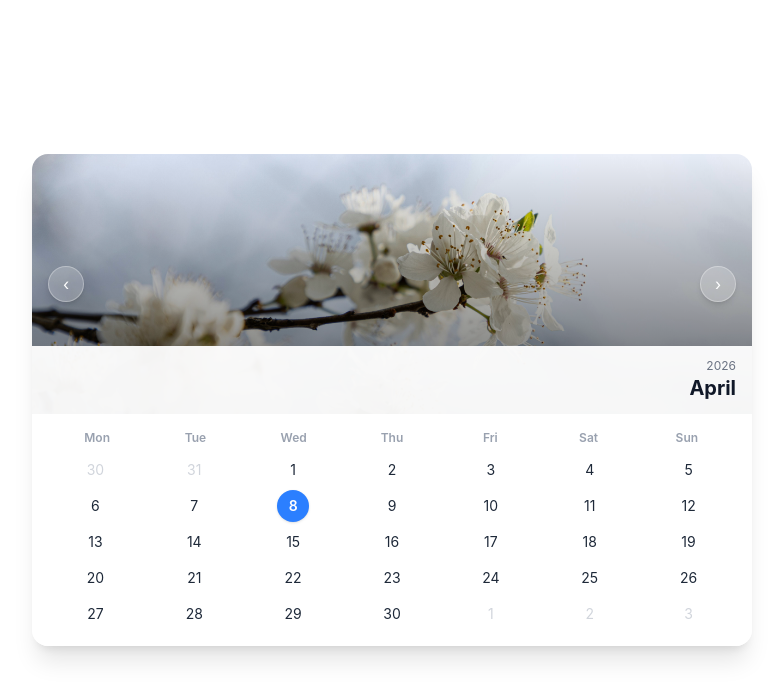
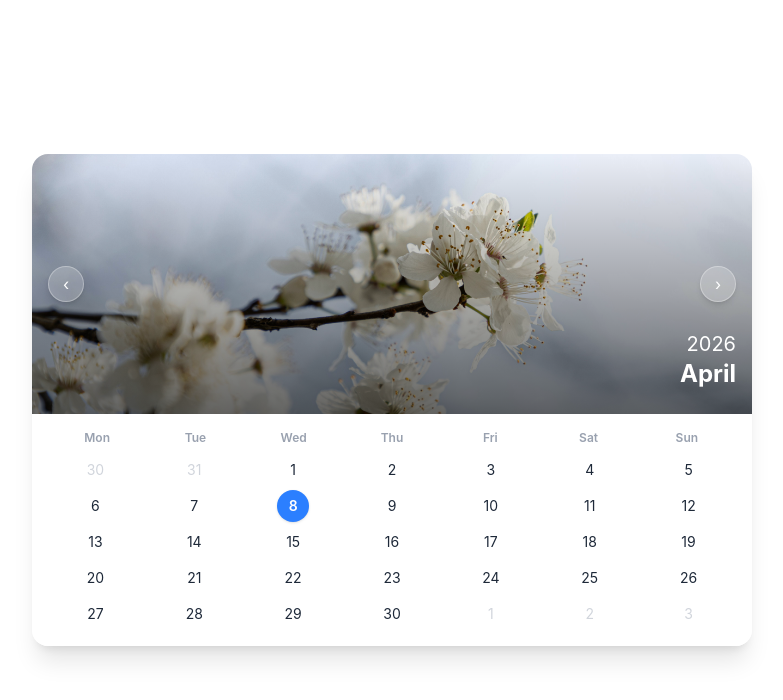
Before and after one commit to Rupam-Mondal/Calender, a React (Vite) app: page / in a window 1280 px wide. Shown: the top 700 px of the page, without its empty margins (248-1031 px from the left). Built offline with nearby package versions, Linux system fonts and the light colour scheme.

Commit message:
Basic Calender UI is done

```diff
--- a/src/Components/Calendar/CalendarHeader.jsx
+++ b/src/Components/Calendar/CalendarHeader.jsx
@@ -39,12 +39,12 @@ export default function CalendarHeader({
 
       <div className="absolute inset-0 bg-gradient-to-t from-black/60 to-transparent" />
 
-      <div className="absolute bottom-0 w-full bg-white/95 px-4 py-3 flex justify-end">
+      <div className="absolute bottom-3 w-full  px-4 py-3 flex justify-end">
         <div className="text-right">
-          <p className="text-xs text-gray-500">
+          <p className="text-xl text-white">
             {format(currentDate, "yyyy")}
           </p>
-          <h1 className="text-xl font-bold text-gray-900">
+          <h1 className="text-2xl font-bold text-white">
             {format(currentDate, "MMMM")}
           </h1>
         </div>
@@ -52,7 +52,7 @@ export default function CalendarHeader({
 
       <button
         onClick={prevMonth}
-        className="absolute left-4 top-1/2 -translate-y-1/2
+        className="absolute cursor-pointer left-4 top-1/2 -translate-y-1/2
         bg-white/20 hover:bg-white/40 border border-white/30 text-white
         w-9 h-9 rounded-full flex items-center justify-center
         transition-all shadow-md"
@@ -62,7 +62,7 @@ export default function CalendarHeader({
 
       <button
         onClick={nextMonth}
-        className="absolute right-4 top-1/2 -translate-y-1/2
+        className="absolute cursor-pointer right-4 top-1/2 -translate-y-1/2
         bg-white/20 hover:bg-white/40 border border-white/30 text-white
         w-9 h-9 rounded-full flex items-center justify-center
         transition-all shadow-md"
```
